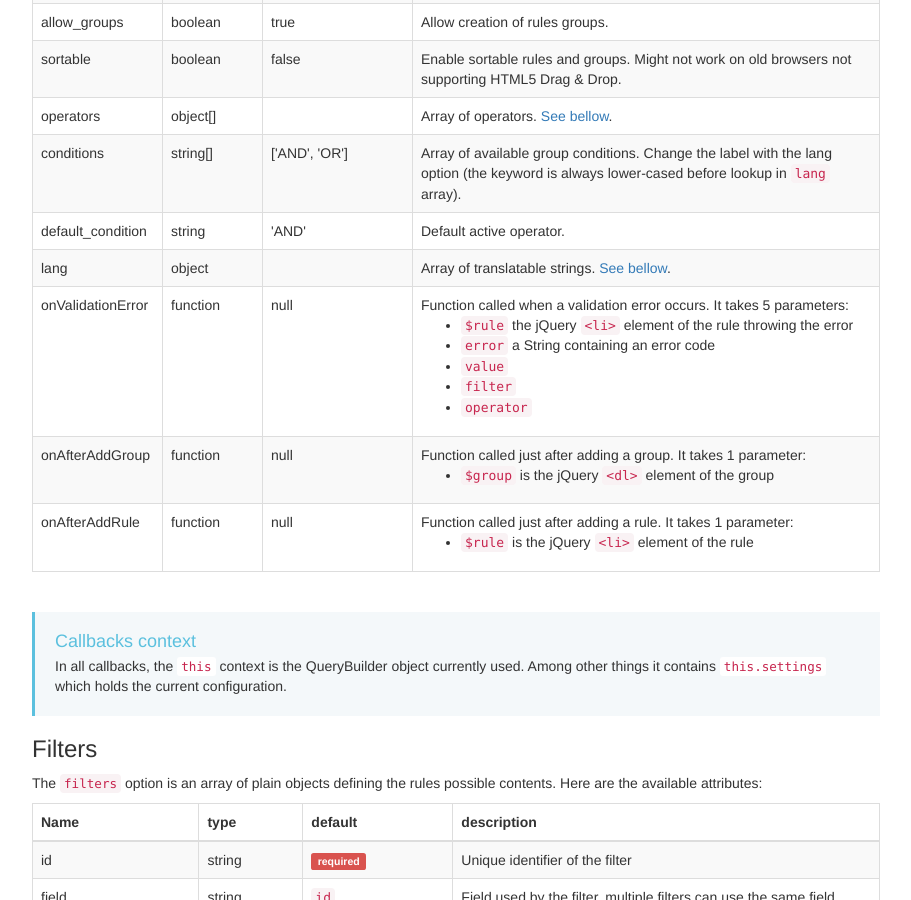
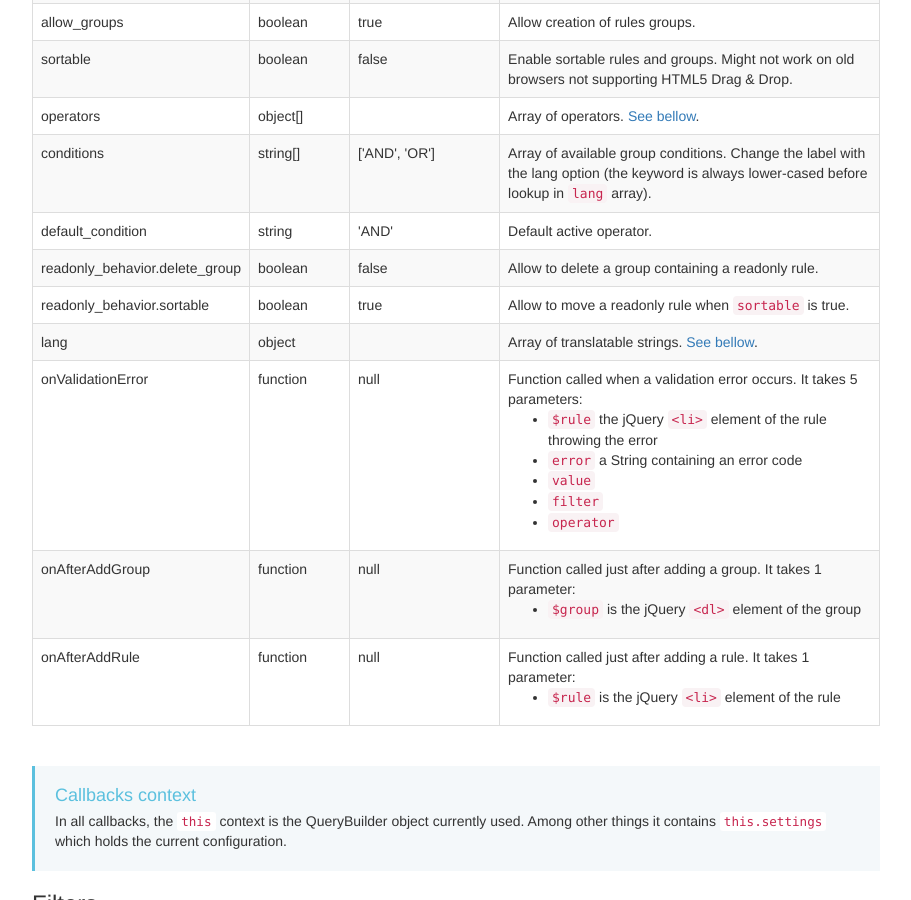
Before and after one commit to mistic100/jQuery-QueryBuilder, a Jekyll site: the page built from index.html, in a window 1280 px wide and 900 px high, scrolled down 1669 px. Shown: the whole window, without its empty margins (38-949 px from the left). Built offline with Jekyll 4.4.1, drawn with Linux system fonts in a browser that asks for light colours; nearby versions of some CDN libraries; comment, search, counter and statistics services are not loaded; some of the changed text lies outside the part shown.

Commit message:
update doc

```diff
--- a/index.html
+++ b/index.html
@@ -102,6 +102,18 @@ isHome: true
           <td>string</td>
           <td>'AND'</td>
           <td>Default active operator.</td>
+        </tr>
+        <tr>
+          <td>readonly_behavior.delete_group</td>
+          <td>boolean</td>
+          <td>false</td>
+          <td>Allow to delete a group containing a readonly rule.</td>
+        </tr>
+        <tr>
+          <td>readonly_behavior.sortable</td>
+          <td>boolean</td>
+          <td>true</td>
+          <td>Allow to move a readonly rule when <code>sortable</code> is true.</td>
         </tr>
         <tr>
           <td>lang</td>
@@ -323,6 +335,8 @@ $('#builder').queryBuilder('getRules')
 $('#builder').queryBuilder('setRules', { ... })
 {% endhighlight %}
 
+  <p>Each rule can have an additional <code>readonly</code> parameter which will prevent rule edition/deletion if <code>true</code>.</p>
+
   <h4>reset</h4>
   <p>Removes all rules.</p>
 {% highlight javascript %}
```
